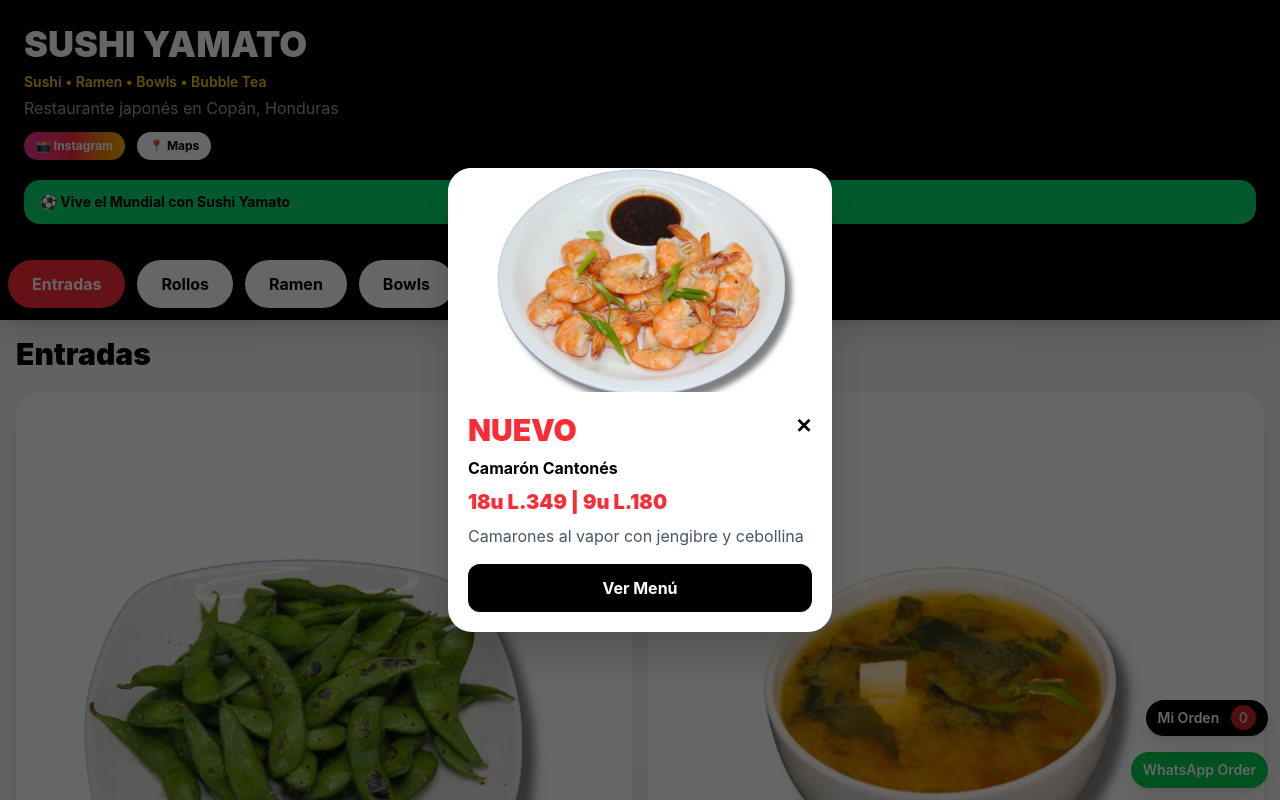
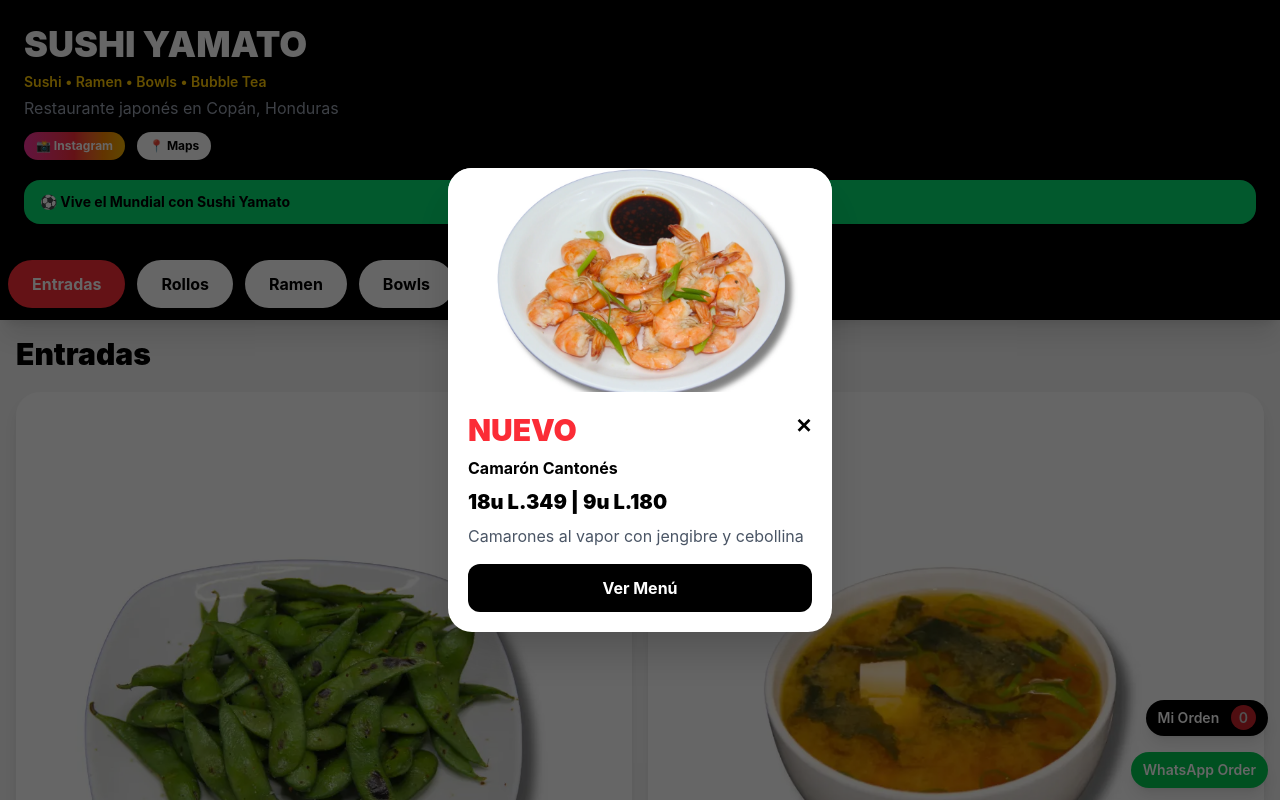
Before and after one commit to jackma0625/yamato-menu, a React (Vite) app: page / in a window 1280 px wide. Shown: the top 800 px of the page. Built offline with nearby package versions, Linux system fonts and the light colour scheme.

Commit message:
whatsapp价格出现NaN问题

```diff
--- a/src/App.jsx
+++ b/src/App.jsx
@@ -184,7 +184,7 @@
         <p className="font-bold mt-2">
           Camarón Cantonés
         </p>
-        <p className="text-red-500 font-black text-xl mt-2">
+        <p className="text-500 font-black text-xl mt-2">
   18u L.349 | 9u L.180
 </p>
 
@@ -577,7 +577,7 @@
       </p>
 
       <p>
-        {item.qty} x {item.price}
+      {item.qty} x L.{item.price}
       </p>
     </div>
 
```
Lines whose indentation alone changed are shown as unchanged.
